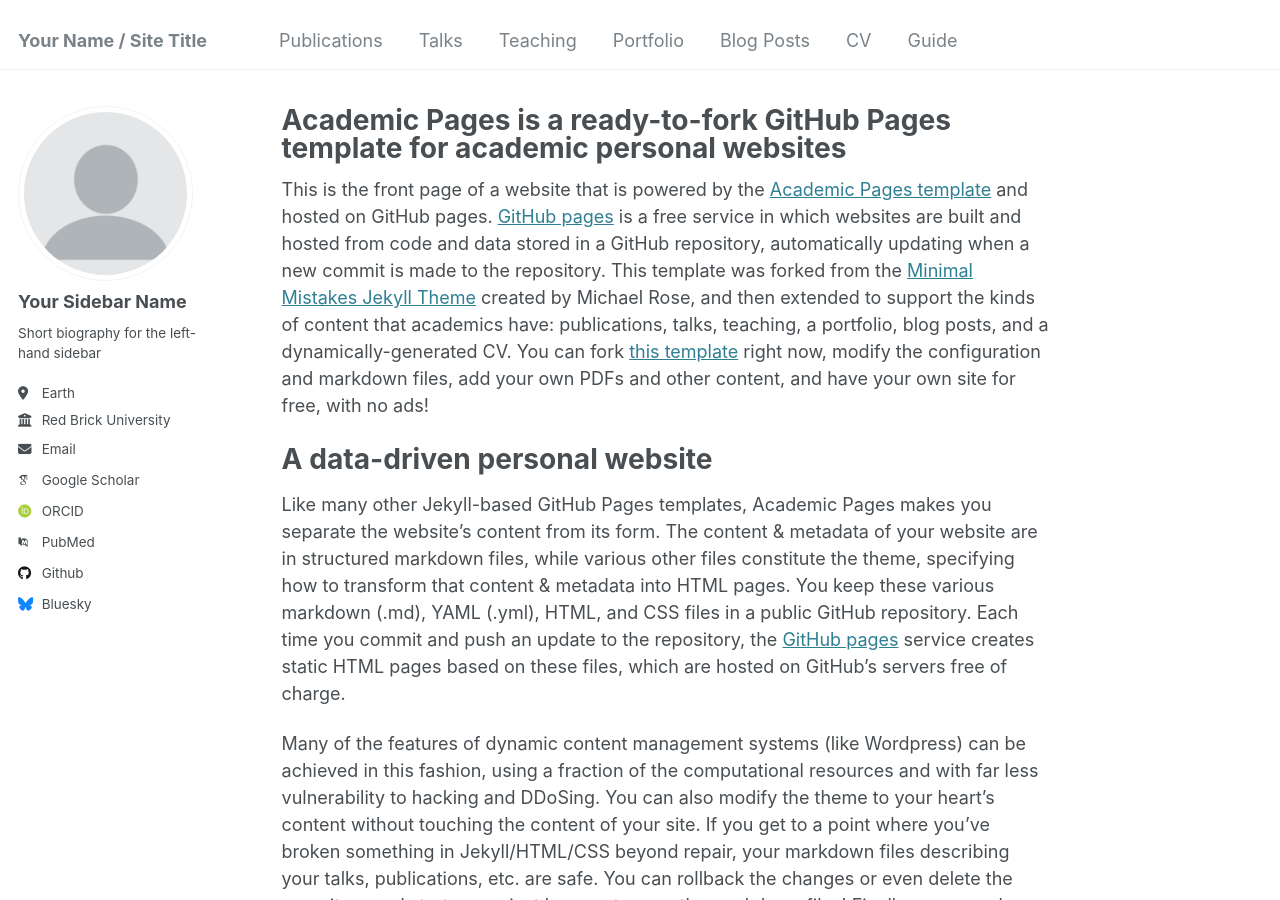
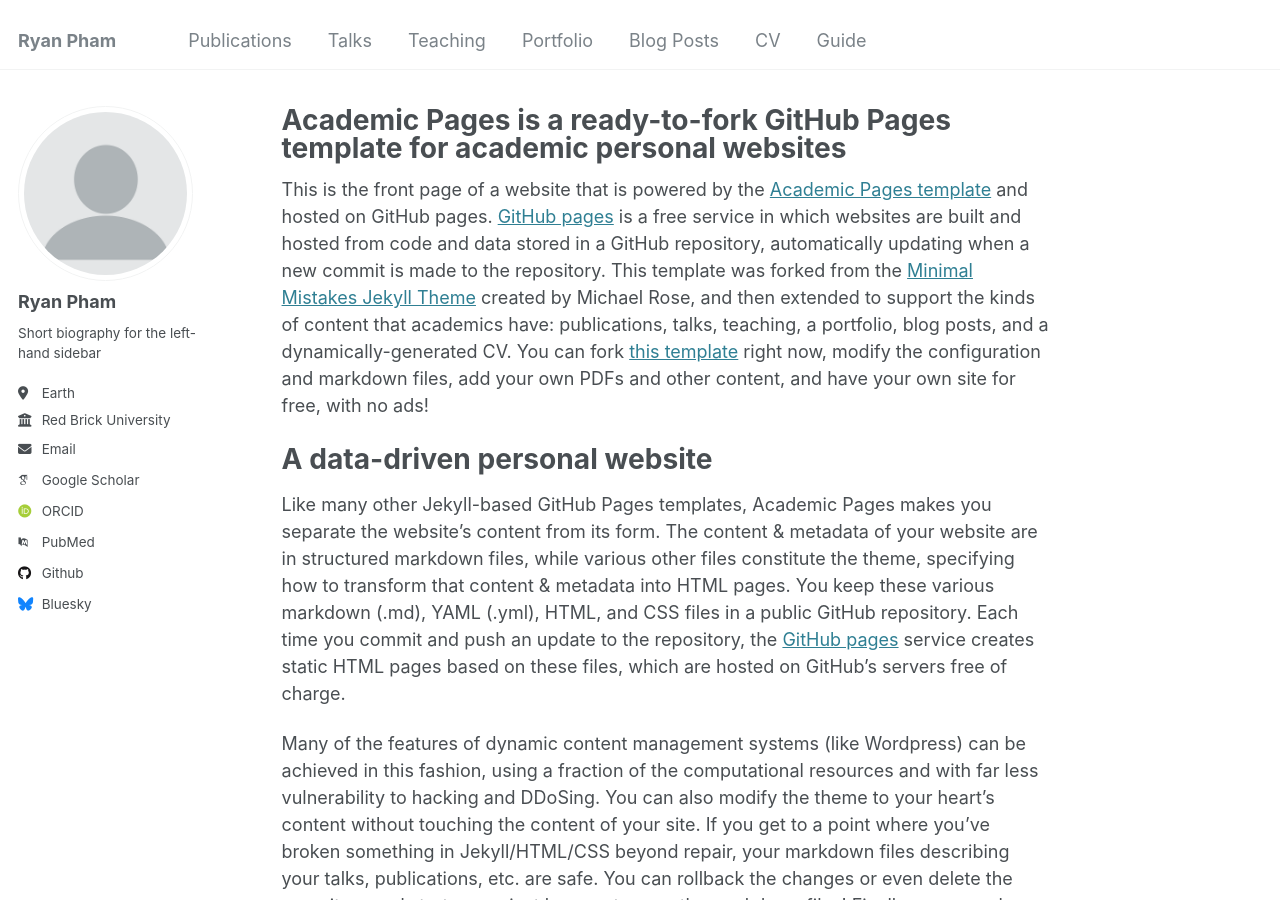
Before and after one commit to rpham0306/rpham0306.github.io, a Jekyll site: the page built from _pages/about.md, in a window 1280 px wide and 900 px high. Built offline with Jekyll 4.4.1, drawn with Linux system fonts in a browser that asks for light colours; some web fonts are replaced.

```diff
--- a/_config.yml
+++ b/_config.yml
@@ -8,13 +8,13 @@
 
 # Basic Site Settings
 locale                   : "en-US"
-title                    : "Your Name / Site Title"
+title                    : "Ryan Pham"
 title_separator          : "-"
 name                     : &name "Your Name"
 description              : &description "personal description"
 url                      : https://academicpages.github.io # the base hostname & protocol for your site e.g. "https://[your GitHub username].github.io"
 baseurl                  : "" # the subpath of your site, e.g. "/blog"
-repository               : "academicpages/academicpages.github.io"
+repository               : "rpham0306/rpham0306.github.io"
 
 # Site Author - The following control what appear as part of the author content on the side bar.
 #               If a field is blank the icon and link will not appear, otherwise it will be shown.
@@ -22,13 +22,13 @@ repository               : "academicpages/academicpages.github.io"
 author:
   # Biographic information
   avatar           : "profile.png"
-  name             : "Your Sidebar Name"
+  name             : "Ryan Pham"
   pronouns         : # example: "she/her"
   bio              : "Short biography for the left-hand sidebar"
   location         : "Earth"
   employer         : "Red Brick University"
   uri              : # URL
-  email            : "none@example.org"
+  email            : "ryanlampham1@gmail.com"
 
   # Academic websites
   arxiv            : # URL - Update with the correct link to your profile
```
